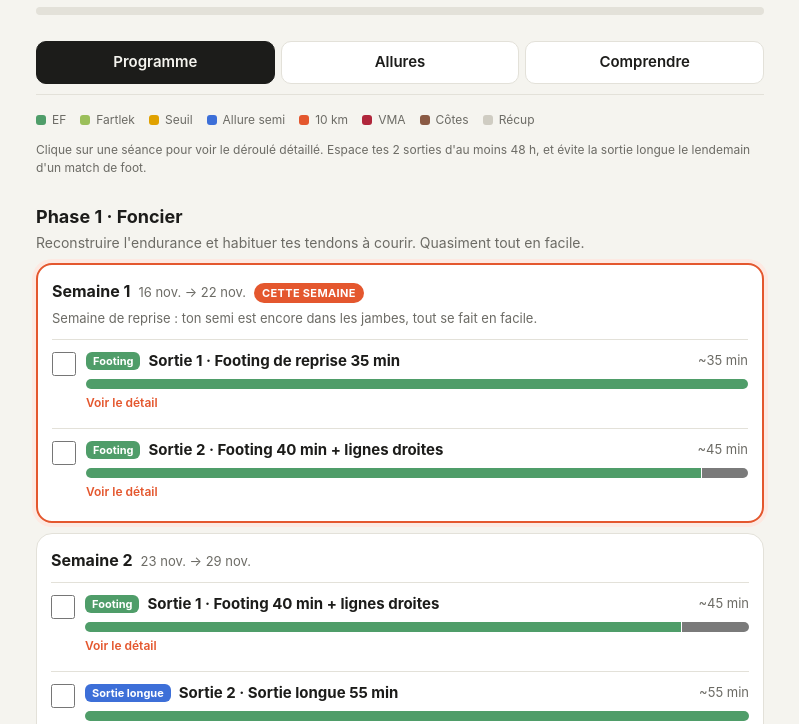
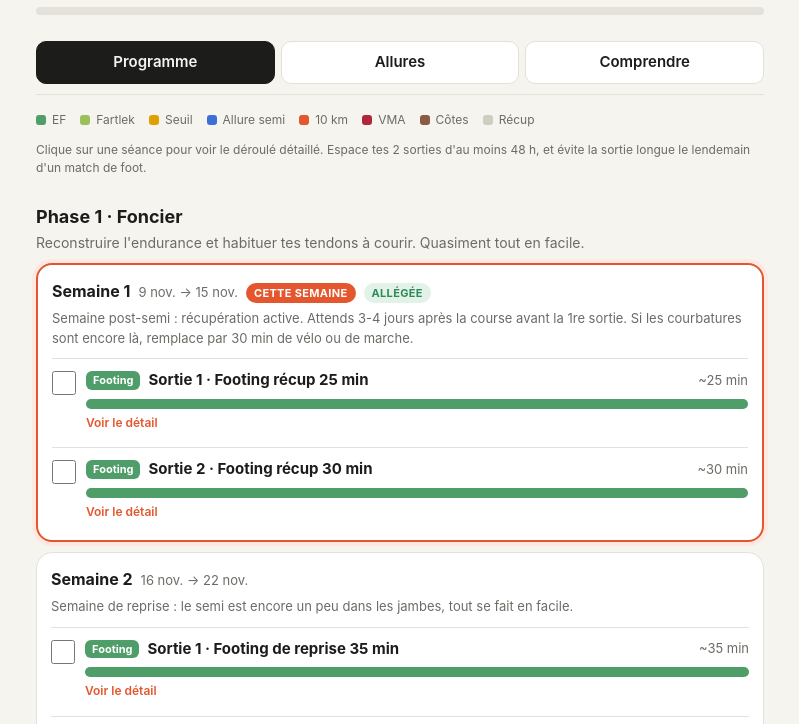
Before and after one commit to ThomasPhpn/programme-semi, a plain HTML site: page index.html in a window 1280 px wide. Shown: the part 196-920 px from the top of the page, without its empty margins (240-1039 px from the left). Drawn offline with Linux system fonts and the light colour scheme.

Commit message:
Add files via upload

```diff
--- a/index.html
+++ b/index.html
@@ -175,7 +175,7 @@ th{font-size:12px;color:var(--muted);font-weight:600;border-top:none}
 
 <script>
 /* ---------- Configuration ---------- */
-const START = new Date(2026, 10, 16);   // lundi 16 novembre 2026
+const START = new Date(2026, 10, 9);    // lundi 9 novembre 2026
 const RACE  = new Date(2027, 4, 15);    // samedi 15 mai 2027
 const SEMI  = 21.0975;
 const KEY   = 'prepa-semi-2027';
@@ -191,8 +191,17 @@ const ZONES = {
 };
 
 /* ---------- State ---------- */
-let state = {done:{}, ref:{dist:SEMI, time:7560}, target:6000};
-try { const s = JSON.parse(localStorage.getItem(KEY)); if (s) state = Object.assign(state, s); } catch(e){}
+let state = {v:2, done:{}, ref:{dist:SEMI, time:7560}, target:6000};
+/* v1 → v2 : une semaine a été ajoutée au début, on décale les séances cochées */
+function migrate(s){
+  if (s && !s.v && s.done) {
+    const d = {};
+    Object.keys(s.done).forEach(k => { const m = k.match(/^w(\d+)s(\d+)$/); d[m ? 'w'+(+m[1]+1)+'s'+m[2] : k] = s.done[k]; });
+    s.done = d; s.v = 2;
+  }
+  return s;
+}
+try { const s = migrate(JSON.parse(localStorage.getItem(KEY))); if (s) state = Object.assign(state, s); } catch(e){}
 function save(){ try{ localStorage.setItem(KEY, JSON.stringify(state)); }catch(e){} }
 
 /* ---------- Pace math ---------- */
@@ -296,7 +305,10 @@ const PHASES = [
 ];
 
 const WEEKS = [
-  {ph:0, note:"Semaine de reprise : ton semi est encore dans les jambes, tout se fait en facile.", s:[
+  {ph:0, light:true, note:"Semaine post-semi : récupération active. Attends 3-4 jours après la course avant la 1re sortie. Si les courbatures sont encore là, remplace par 30 min de vélo ou de marche.", s:[
+    {t:'foot', title:'Footing récup 25 min', why:"Faire circuler le sang pour éliminer la fatigue du semi. Aucun objectif de performance.", blocks:[E(25, "Très lent, même plus lent que d'habitude")], tip:TIPS.foot},
+    {t:'foot', title:'Footing récup 30 min', why:"Deuxième sortie tranquille pour vérifier que tout va bien (mollets, tendons, genoux) avant de reprendre le programme.", blocks:[E(30)], tip:"Si une douleur précise persiste (pas juste une raideur), coupe 3-4 jours de plus : la prépa est longue, rien ne presse."}]},
+  {ph:0, note:"Semaine de reprise : le semi est encore un peu dans les jambes, tout se fait en facile.", s:[
     {t:'foot', title:'Footing de reprise 35 min', why:"Relancer la machine après ton semi, sans forcer.", blocks:[E(35)], tip:TIPS.foot},
     foot(40, 4, "Footing facile, et quelques accélérations pour réveiller la foulée.")]},
   {ph:0, s:[foot(40, 6), sl(55)]},
```
